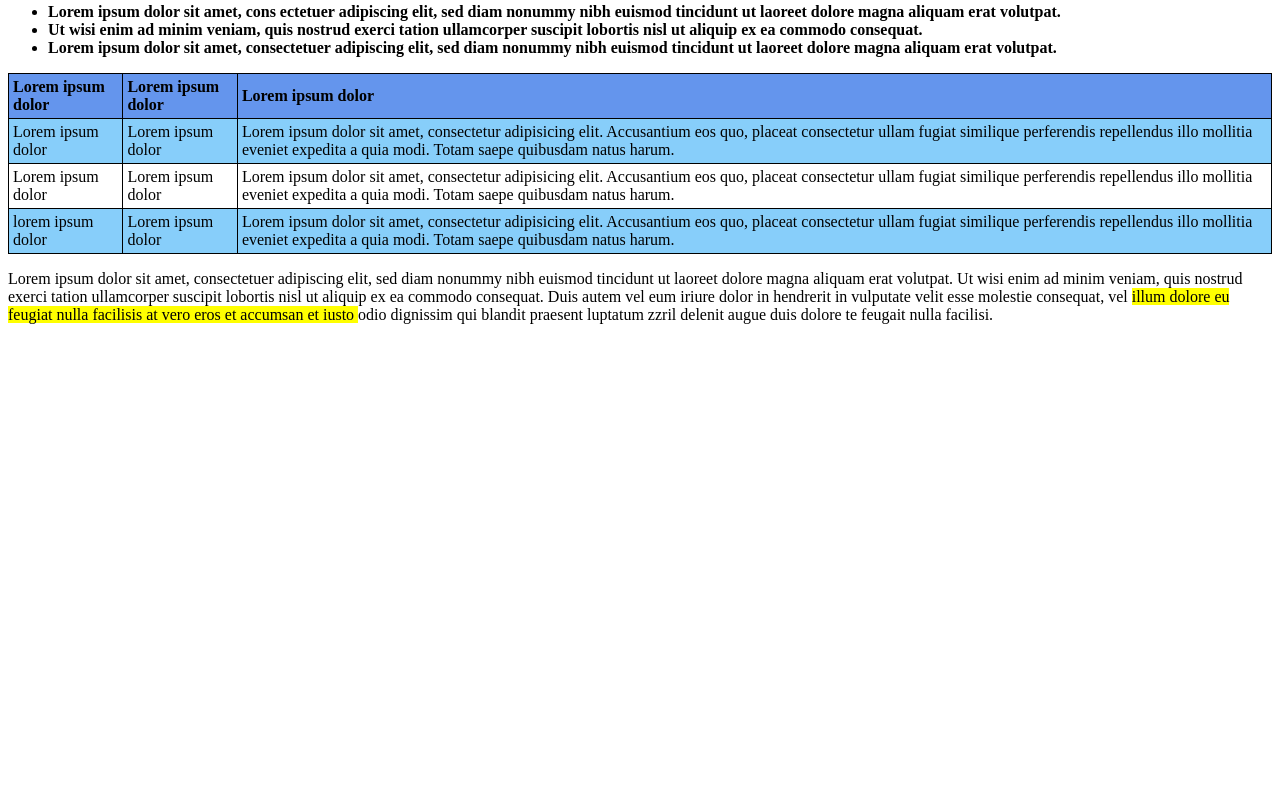
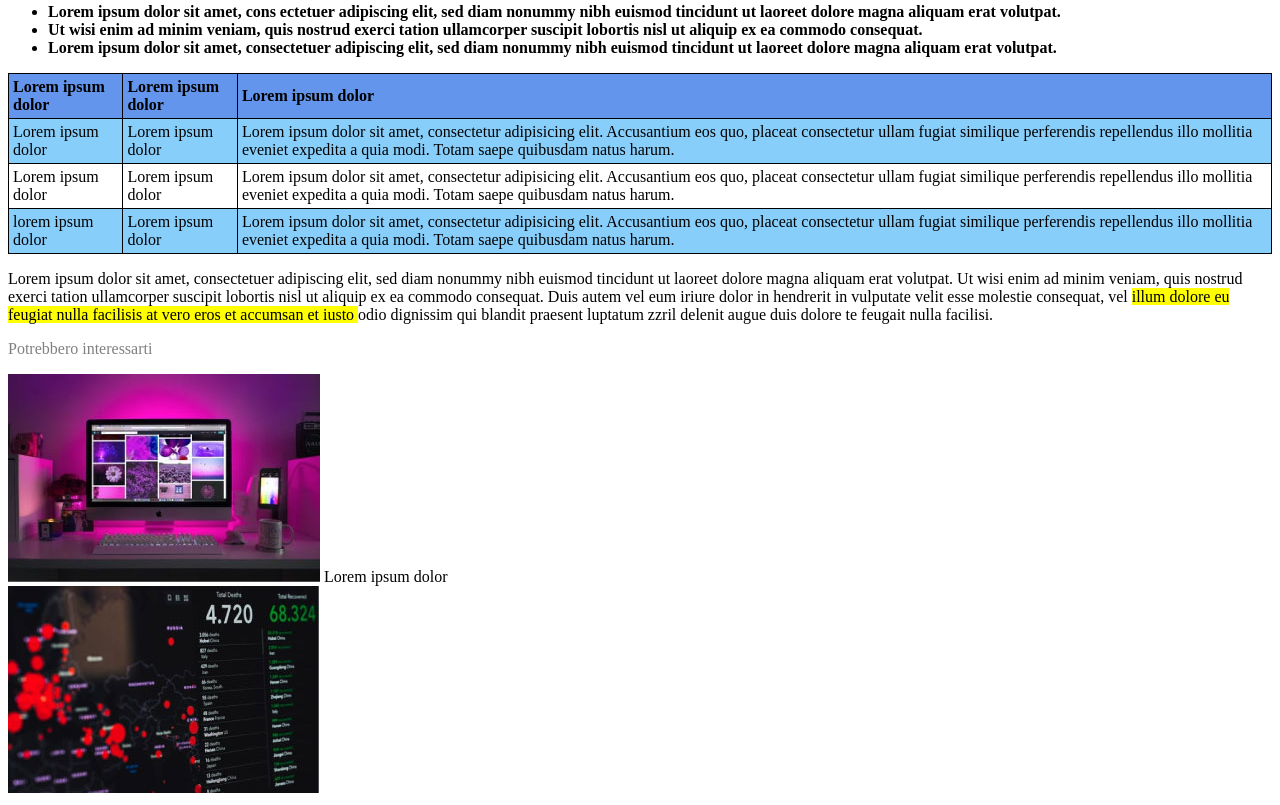
Before and after one commit to Christianmagni97/html-css-booleaner, a plain HTML site: page index.html in a window 1280 px wide. Shown: the part 942-1747 px from the top of the page. Before the commit the page ends 1282 px from the top, so only its background shows below. Drawn offline with Linux system fonts and the light colour scheme.

Commit message:
Immagini-finali.prova

```diff
--- a/index.html
+++ b/index.html
@@ -18,6 +18,8 @@
            <h1 id="Title-page">Internet deve essere al servizio del "bene pubblico": il manifesto di Tim Berners-Lee</h1>
            <p id="subtitle"> scritto da <span id="author">The Booleaner</span> </p>
            <p id="date">il 10/10/2020</p>
+    </header>
+    <main>
            <!--Fine titolo e sottotitolo-->
         </div>
         <!--Immagini Paul Clarke-->
@@ -69,14 +71,30 @@
           <p>Lorem ipsum dolor sit amet, consectetuer adipiscing elit, sed diam nonummy nibh euismod tincidunt ut laoreet dolore magna aliquam erat volutpat. Ut wisi enim ad minim veniam, quis nostrud exerci tation ullamcorper suscipit lobortis nisl ut aliquip ex ea commodo consequat. Duis autem vel eum iriure dolor in hendrerit in vulputate velit esse molestie consequat, vel <mark> illum dolore eu feugiat nulla facilisis at vero eros et accumsan et iusto </mark> odio dignissim qui blandit praesent luptatum
             zzril delenit augue duis dolore te feugait nulla facilisi.</p>
             <!-- Fine descrizione-->
+        </section>
+    </main>
+    <!--Inizio immagini finali-->
+    <footer>
+        <p id="Interest">Potrebbero interessarti</p>
+        <div class="PrimaImmagine">
 
-        </section>
+          <img src="./img/monitor.jpg" alt="">
+          <span id="Text1">Lorem ipsum dolor</span>
+        </div>
+        <div class="SecondaImmagine">
+          <img src="./img/graph.jpg" alt="">
+
+        </div>
+
+
+
+    </footer>
 
 
 
 
 
-    </header>
+
 
 </body>
 </html>
--- a/internetfree.css
+++ b/internetfree.css
@@ -14,7 +14,7 @@
     font-size: 50px;
     margin-right: 20%;
 }
-#subtitle,#date{
+#subtitle,#date, #Interest{
     size: 5px;
     color: grey;
 }
```
